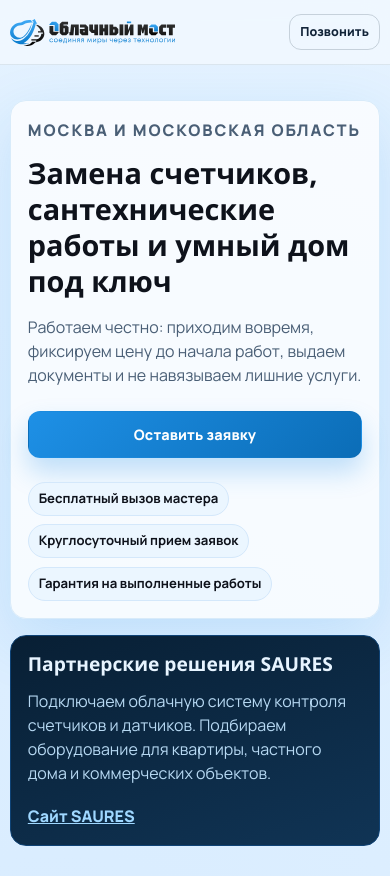
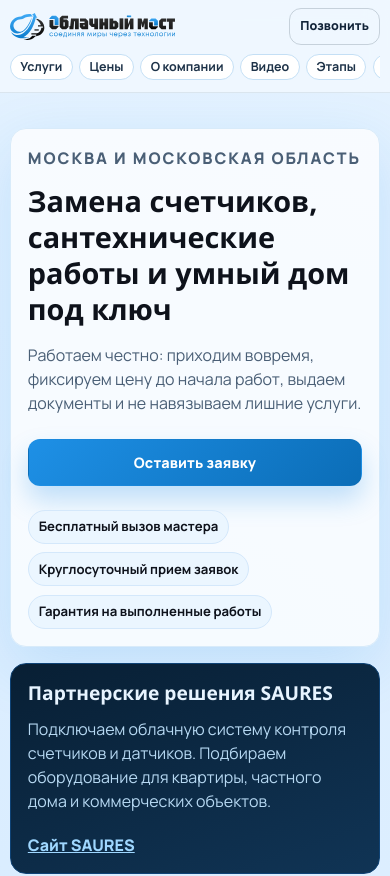
Before and after one commit to Danil-super/cloud_bridge_site, a website: page index.html in a window 390 px wide. Shown: the top 876 px of the page. Drawn offline with Linux system fonts and the light colour scheme; a web font is replaced by a local one.

Commit message:
Fix mobile form overflow and add horizontal mobile nav tabs

```diff
--- a/styles.css
+++ b/styles.css
@@ -106,6 +106,7 @@ a {
   display: flex;
   gap: 1.2rem;
   font-weight: 700;
+  min-width: 0;
 }
 
 .main-nav a {
@@ -395,6 +396,9 @@ a {
   border-radius: var(--radius);
   padding: 1.15rem;
   min-width: 0;
+  width: 100%;
+  max-width: 100%;
+  overflow: hidden;
 }
 
 .lead-form button[type="submit"] {
@@ -417,6 +421,9 @@ a {
   padding: 0.75rem 0.8rem;
   font: inherit;
   background: #fff;
+  width: 100%;
+  min-width: 0;
+  max-width: 100%;
 }
 
 .lead-form input:focus,
@@ -485,12 +492,38 @@ a {
 }
 
 @media (max-width: 980px) {
+  .header-inner {
+    min-height: 74px;
+    flex-wrap: wrap;
+    align-items: center;
+    padding: 0.5rem 0;
+  }
+
   .main-nav {
+    order: 3;
+    width: 100%;
+    display: flex;
+    gap: 0.55rem;
+    overflow-x: auto;
+    overflow-y: hidden;
+    padding: 0.1rem 0 0.25rem;
+    white-space: nowrap;
+    -webkit-overflow-scrolling: touch;
+    scrollbar-width: none;
+  }
+
+  .main-nav::-webkit-scrollbar {
     display: none;
   }
 
-  .header-inner {
-    min-height: 74px;
+  .main-nav a {
+    flex: 0 0 auto;
+    padding: 0.45rem 0.72rem;
+    border-radius: 999px;
+    border: 1px solid #c4dff5;
+    background: #fff;
+    font-size: 0.86rem;
+    line-height: 1;
   }
 
   .hero,
@@ -596,6 +629,11 @@ a {
     width: min(250px, 52vw);
   }
 
+  .main-nav a {
+    font-size: 0.82rem;
+    padding: 0.42rem 0.66rem;
+  }
+
   .btn {
     padding: 0.72rem 0.95rem;
     font-size: 0.9rem;
@@ -673,6 +711,15 @@ a {
     width: min(200px, 50vw);
   }
 
+  .main-nav {
+    gap: 0.42rem;
+  }
+
+  .main-nav a {
+    font-size: 0.78rem;
+    padding: 0.38rem 0.58rem;
+  }
+
   #phone-link-header {
     padding: 0.58rem 0.72rem;
     font-size: 0.84rem;
```
